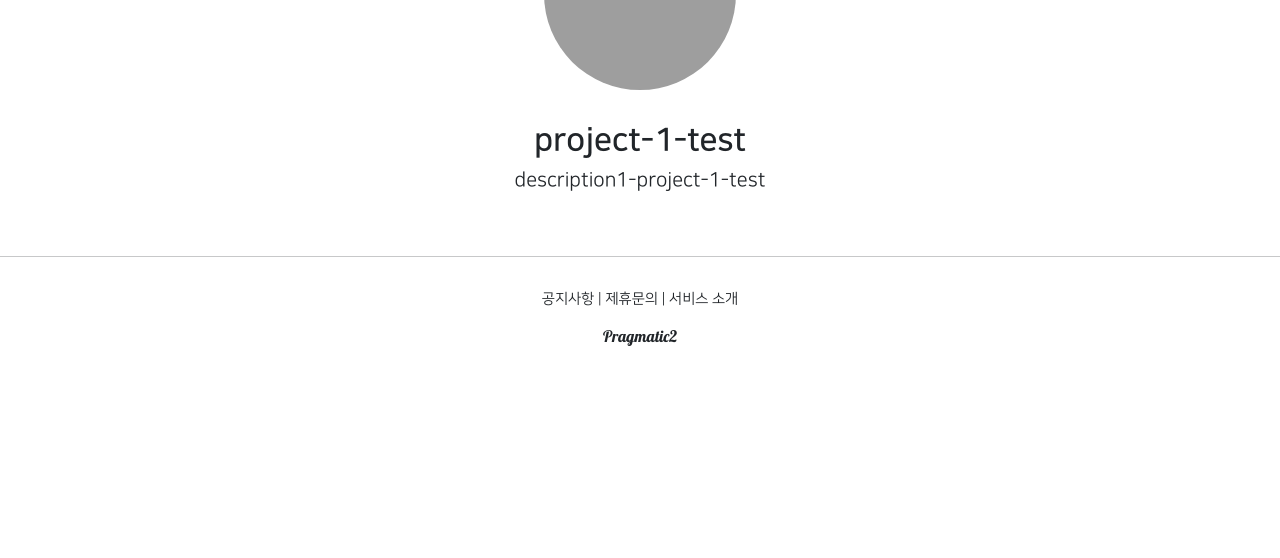
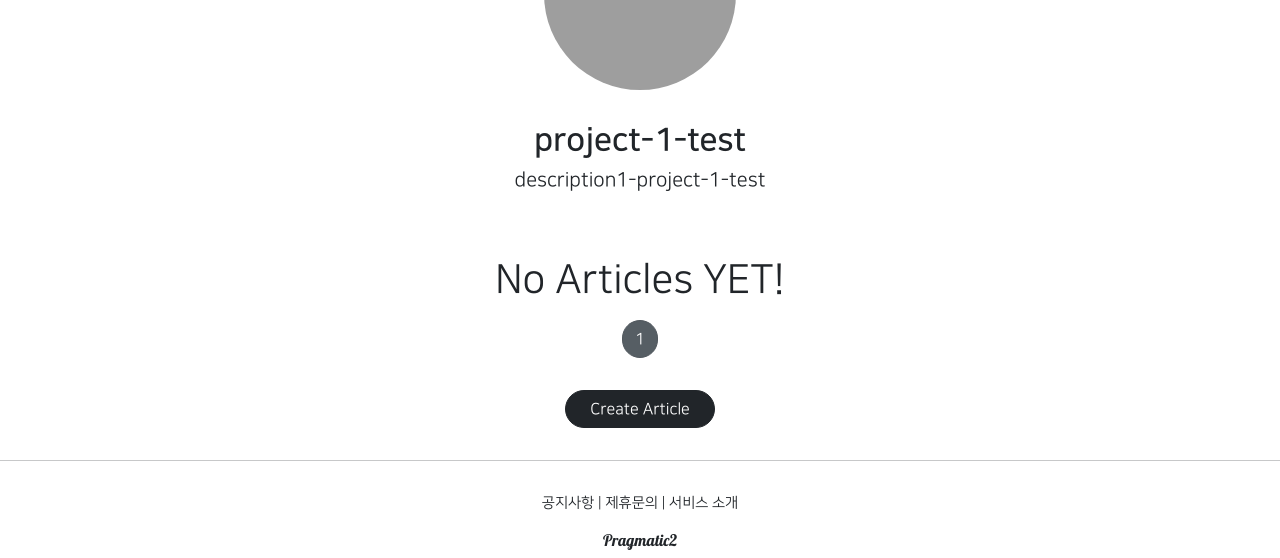
Before and after one commit to flightcheck77/pragmatic2, a Django app: page /projects/detail/2 in a window 1280 px wide. Shown: the part 311-869 px from the top of the page. Before the commit the page ends 657 px from the top, so only its background shows below. Run offline with Django 3.2, Linux system fonts and the light colour scheme; data comes from the database, SQL or seed files in the repository; both versions use the stored data as it was after the commit; some libraries are stand-ins or nearby versions; grey boxes are pictures that could not be loaded.

Commit message:
projectapp completed & articles displyed with PageInfo on accountapp

```diff
--- a/accountapp/templates/accountapp/detail.html
+++ b/accountapp/templates/accountapp/detail.html
@@ -48,6 +48,9 @@
                 </a>
             {% endif %}
         </div>
+        <div>
+            {% include 'snippets/list_pragmatic2.html' with article_list=object_list %}
+        </div>
     </div>
 
 {% endblock %}
--- a/articleapp/forms.py
+++ b/articleapp/forms.py
@@ -5,4 +5,4 @@ from articleapp.models import Article
 class ArticleCreationForm(ModelForm):
     class Meta:
         model = Article
-        fields = ['title', 'image', 'content']
+        fields = ['title', 'image', 'project', 'content']
--- a/articleapp/models.py
+++ b/articleapp/models.py
@@ -1,9 +1,11 @@
 from django.contrib.auth.models import User
 from django.db import models
+from projectapp.models import Project
 
 
 class Article(models.Model):
     writer = models.ForeignKey(User, on_delete=models.SET_NULL, related_name='article', null=True)
+    project = models.ForeignKey(Project, on_delete=models.SET_NULL, related_name='article', null=True)
 
     title = models.CharField(max_length=200, null=True)
     image = models.ImageField(upload_to='article/', null=False)
--- a/projectapp/templates/projectapp/detail.html
+++ b/projectapp/templates/projectapp/detail.html
@@ -12,6 +12,9 @@
             {{ target_project.description }}
         </h5>
     </div>
+    <div>
+        {% include 'snippets/list_pragmatic2.html' with article_list=object_list %}
+    </div>
 </div>
 
 {% endblock %}
--- a/projectapp/views.py
+++ b/projectapp/views.py
@@ -4,6 +4,8 @@ from projectapp.forms import ProjectCreationForm
 from projectapp.models import Project
 from django.utils.decorators import method_decorator
 from django.contrib.auth.decorators import login_required
+from django.views.generic.list import MultipleObjectMixin
+from articleapp.models import Article
 
 
 @method_decorator(login_required, 'get')
@@ -17,10 +19,16 @@ class ProjectCreateView(CreateView):
         return reverse('projectapp:detail', kwargs={'pk': self.object.pk})
 
 
-class ProjectDetailView(DetailView):
+class ProjectDetailView(DetailView, MultipleObjectMixin):
     model = Project
     context_object_name = 'target_project'
     template_name = 'projectapp/detail.html'
+
+    paginate_by = 25
+
+    def get_context_data(self, **kwargs):
+        object_list = Article.objects.filter(project=self.get_object())
+        return super(ProjectDetailView, self).get_context_data(object_list=object_list, **kwargs)
 
 
 class ProjectListView(ListView):
--- /dev/null
+++ b/templates/snippets/list_pragmatic2.html
@@ -0,0 +1,50 @@
+{% load static %}
+
+    <style>
+
+        . container {
+          padding: 0;
+          margin: 0, auto;
+        }
+        .container a {
+          width: 45%;
+          max-width: 250px;
+        }
+        .container div {
+          width: 250px;
+          display: flex;
+          justify-content: center;
+          align-items: center;
+          border-radius: 8px;
+          border-radius: 1rem;
+        }
+
+        .container img {
+            width: 100%;
+            border-radius: 1rem;
+        }
+
+      </style>
+
+    {% if article_list %}
+        <div class="container">
+            {% for article in article_list %}
+                <a href="{% url 'articleapp:detail' pk=article.pk %}">
+                    {% include 'snippets/card.html' with article=article %}
+                </a>
+            {% endfor %}
+        </div>
+        <script src="{% static 'js/magicgrid.js' %}"></script>
+    {% else %}
+        <div class="text-center">
+            <h1>No Articles YET!</h1>
+        </div>
+    {% endif %}
+
+    {% include 'snippets/pagination.html' with page_obj=page_obj %}
+
+    <div style="text-align: center">
+        <a href="{% url 'articleapp:create' %}" class="btn btn-dark rounded-pill mt-3 mb-3 px-4">
+            Create Article
+        </a>
+    </div>
```
Also changed, not shown: accountapp/views.py (+9 -1 lines), db.sqlite3, templates/snippets/card.html (renamed from articleapp/templates/snippets/card.html), templates/snippets/card_project.html (renamed from articleapp/templates/snippets/card_project.html), templates/snippets/pagination.html (renamed from articleapp/templates/snippets/pagination.html).
